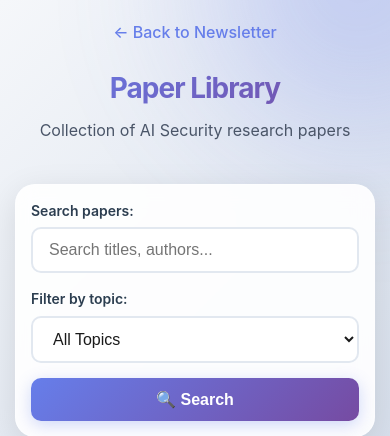
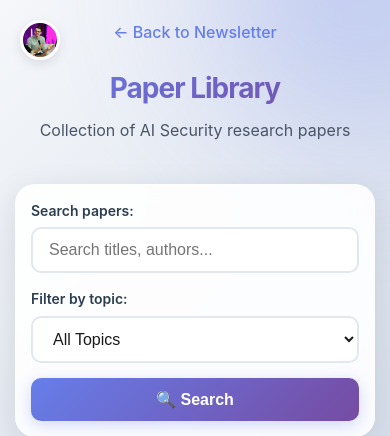
Before and after one commit to nnxmms/AI-Security-News, a Flask app: page /newsletter/library in a window 390 px wide. Shown: the top 436 px of the page. Run offline with Flask 3, Linux system fonts and the light colour scheme; a database or web service that is not in the repository returns one stand-in record (values such as "Sample title").

Commit message:
add: header to all pages

```diff
--- a/templates/library.html
+++ b/templates/library.html
@@ -53,6 +53,27 @@
             0%, 100% { transform: translate(0, 0) rotate(0deg); }
             33% { transform: translate(20px, -20px) rotate(120deg); }
             66% { transform: translate(-15px, 15px) rotate(240deg); }
+        }
+
+        header {
+            position: absolute;
+            top: 20px;
+            left: 20px;
+            z-index: 10;
+        }
+
+        .header-img {
+            width: 48px;
+            height: 48px;
+            border-radius: 50%;
+            border: 3px solid rgba(255, 255, 255, 0.9);
+            box-shadow: 0 4px 12px rgba(0, 0, 0, 0.1);
+            transition: transform 0.3s ease, box-shadow 0.3s ease;
+        }
+
+        .header-img:hover {
+            transform: scale(1.05);
+            box-shadow: 0 6px 20px rgba(0, 0, 0, 0.15);
         }
 
         .container {
@@ -479,6 +500,11 @@
                 height: 35px;
                 font-size: 14px;
             }
+
+            .header-img {
+                width: 42px;
+                height: 42px;
+            }
         }
 
         @media (max-width: 480px) {
@@ -507,11 +533,21 @@
             .search-filter-section {
                 padding: 15px;
             }
+
+            .header-img {
+                width: 40px;
+                height: 40px;
+            }
         }
     </style>
 </head>
 <body>
-    <div class="container">
+<header>
+    <a href="https://www.linkedin.com/in/philipp-zimmermann-dtsec" target="_blank">
+        <img src="/newsletter/static/images/Philipp_Zimmermann.jpg" alt="Philipp Zimmermann" class="header-img">
+    </a>
+</header>
+<div class="container">
         <!-- Header -->
         <div class="header">
             <a href="/newsletter/" class="back-link">
```
Also changed, not shown: templates/preferences.html (+22 -1 lines).
